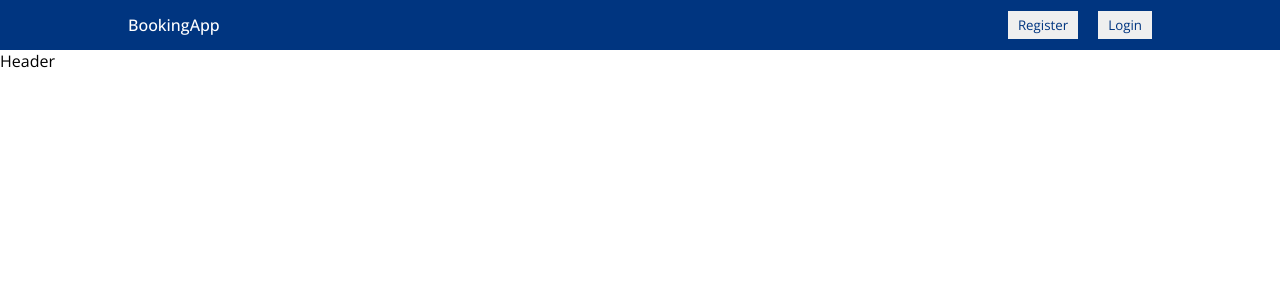
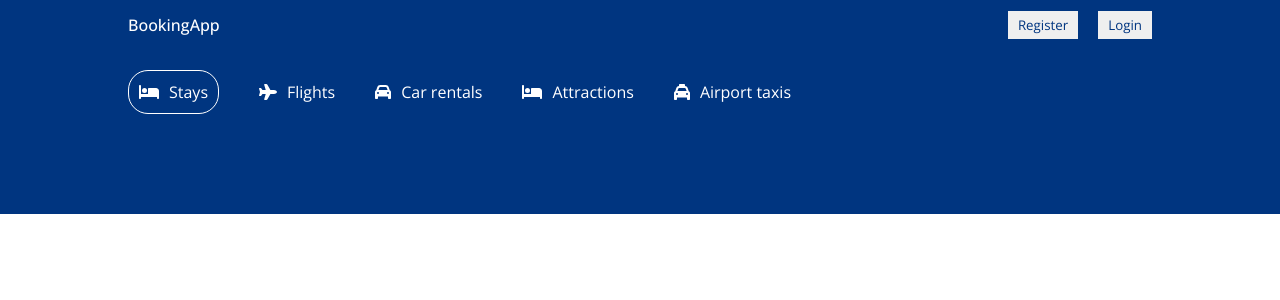
Before and after one commit to mrmezan06/Booking-App, a React (Create React App) app in the folder booking-ui/: page / in a window 1280 px wide. Shown: the top 300 px of the page. Built offline with nearby package versions, Linux system fonts and the light colour scheme.

Commit message:
HeaderListItem Completed

```diff
--- a/booking-ui/src/components/header/Header.jsx
+++ b/booking-ui/src/components/header/Header.jsx
@@ -1,7 +1,41 @@
-import React from "react";
+import {
+  faBed,
+  faCar,
+  faPlane,
+  faTaxi,
+} from "@fortawesome/free-solid-svg-icons";
+import { FontAwesomeIcon } from "@fortawesome/react-fontawesome";
+import "./header.css";
 
 const Header = () => {
-  return <div>Header</div>;
+  return (
+    <div className="header">
+      <div className="headerContainer">
+        <div className="headerList">
+          <div className="headerListItem active">
+            <FontAwesomeIcon icon={faBed} />
+            <span>Stays</span>
+          </div>
+          <div className="headerListItem">
+            <FontAwesomeIcon icon={faPlane} />
+            <span>Flights</span>
+          </div>
+          <div className="headerListItem">
+            <FontAwesomeIcon icon={faCar} />
+            <span>Car rentals</span>
+          </div>
+          <div className="headerListItem">
+            <FontAwesomeIcon icon={faBed} />
+            <span>Attractions</span>
+          </div>
+          <div className="headerListItem">
+            <FontAwesomeIcon icon={faTaxi} />
+            <span>Airport taxis</span>
+          </div>
+        </div>
+      </div>
+    </div>
+  );
 };
 
 export default Header;
--- a/booking-ui/src/components/header/header.css
+++ b/booking-ui/src/components/header/header.css
@@ -0,0 +1,27 @@
+.header {
+  background-color: #003580;
+  color: #fff;
+  display: flex;
+  justify-content: center;
+}
+
+.headerContainer {
+  width: 100%;
+  max-width: 1024px;
+  margin: 20px 0px 100px 0px;
+}
+
+.headerList {
+  display: flex;
+  gap: 40px;
+}
+.headerListItem {
+  display: flex;
+  align-items: center;
+  gap: 10px;
+}
+.headerListItem.active {
+  border: 1px solid #fff;
+  padding: 10px;
+  border-radius: 20px;
+}
```
